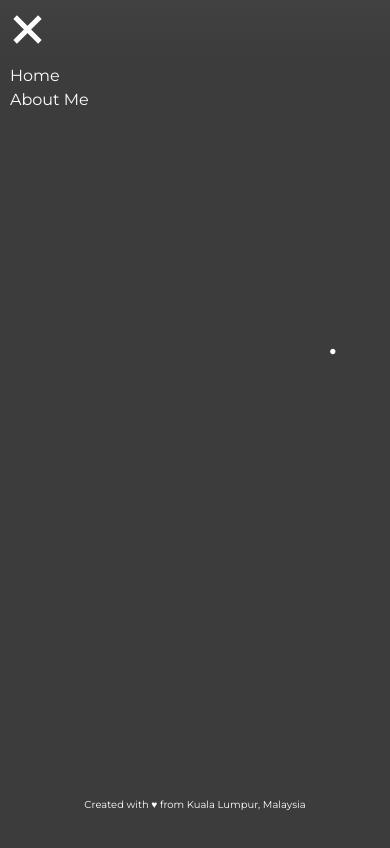
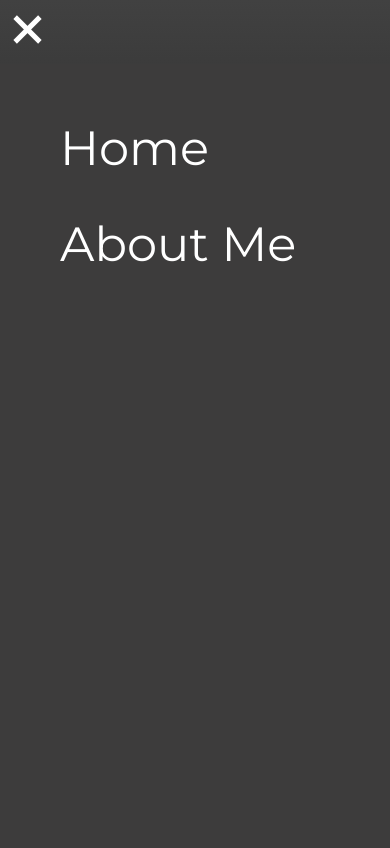
Before and after one commit to ragingSkull/personal-portfolio, a Next.js app: page / in a window 390 px wide. Both pictures are taken after a click on the element 195 px from the left and 29 px from the top of the page. Shown: the top 848 px of the page. Built offline with nearby package versions, Linux system fonts and the light colour scheme.

Commit message:
Fix mobile menu

```diff
--- a/components/navbar-mobile-menu.js
+++ b/components/navbar-mobile-menu.js
@@ -1,17 +1,44 @@
 import Link from 'next/link'
 
 const Menu = () => {
+    const nextLine = "\n";
+
     return (
         <div className='menu hidden w-full h-full mt-16 px-2.5'>
-            <Link href='/'>
+            <br />
+            <br />
+            <Link href='/' onClick={(document) => closeMenu()}>
                 Home
             </Link>
             <br />
-            <Link href='/about-me'>
+            <br />
+            <Link href='/about-me' onClick={(document) => closeMenu()}>
                 About Me
             </Link>
         </div>
     );
 }
 
+function closeMenu() {
+    const para = document.querySelectorAll('p');
+
+    for (var x = 0; x < para.length; x++) {
+        if (para[x].className.includes("dot")) {
+            var dot = document.getElementsByClassName('dot')[0];
+            dot.classList.remove('non-display');
+        }
+    }
+
+    var menu  = document.getElementsByClassName('menu')[0];
+    var child = document.getElementsByClassName('navbar-mob')[0].children;
+    var footer  = document.getElementsByClassName('footer')[0];
+
+    menu.classList.remove('menu-change');
+    footer.classList.remove('non-display');
+
+    for (var x = 0; x < child.length; x++) {
+        child[x].classList.toggle('bar' + (x + 1) + '-change');
+    }
+}
+
 export default Menu
--- a/components/navbar-mobile.js
+++ b/components/navbar-mobile.js
@@ -8,7 +8,6 @@ const NavBarMobile = () => {
             <div className='bar1'></div>
             <div className='bar2'></div>
             <div className='bar3'></div>
-
         </nav>
         <Menu />
         </>
@@ -16,10 +15,21 @@ const NavBarMobile = () => {
 }
 
 function navbarAnimation() {
+    const para = document.querySelectorAll('p');
+
+    for (var x = 0; x < para.length; x++) {
+        if (para[x].className.includes("dot")) {
+            var dot = document.getElementsByClassName('dot')[0];
+            dot.classList.toggle('non-display');
+        }
+    }
+
     var menu  = document.getElementsByClassName('menu')[0];
     var child = document.getElementsByClassName('navbar-mob')[0].children;
+    var footer  = document.getElementsByClassName('footer')[0];
 
     menu.classList.toggle('menu-change');
+    footer.classList.toggle('non-display');
 
     for (var x = 0; x < child.length; x++) {
         child[x].classList.toggle('bar' + (x + 1) + '-change');
--- a/pages/_app.js
+++ b/pages/_app.js
@@ -15,7 +15,7 @@ function MyApp({ Component, pageProps, router }) {
     <>
     <Head>
         <link rel="icon" href="/static/favicon.png"></link>
-        <title>Leonard</title>
+        <title>RottenEgggs</title>
     </Head>
     <DefaultSeo
         titleTemplate="%s - Leonard"
@@ -24,7 +24,7 @@ function MyApp({ Component, pageProps, router }) {
             locale: 'en_IE',
             url,
             description: 'The personal website of Leonard.',
-            site_name: 'Leonard',
+            site_name: 'RottenEgggs',
             images: [],
         }}
         canonical={url}
--- a/styles/input.css
+++ b/styles/input.css
@@ -276,6 +276,13 @@ a {
     }
 }
 
+@media only screen and (max-width: 420px) {
+    .navbar-mob {
+        display: inline-block!important;
+        position: fixed;
+    }
+}
+
 /* iPhone 12 Pro */
 @media (max-height: 740px) {
     .sub-container {
@@ -316,6 +323,12 @@ a {
     background-color: #3d3c3c;
 }
 
+.menu a {
+    font-size: -webkit-xxx-large;
+    font-family: Montserrat;
+    padding-left:50px;
+}
+
 .bar1, .bar2, .bar3 {
     width: 35px;
     height: 5px;
@@ -337,5 +350,9 @@ a {
 }
 
 .menu-change {
-    display:block;
+    display: block;
 }
+
+.non-display {
+    display: none;
+}
```
Also changed, not shown: styles/app.css.
